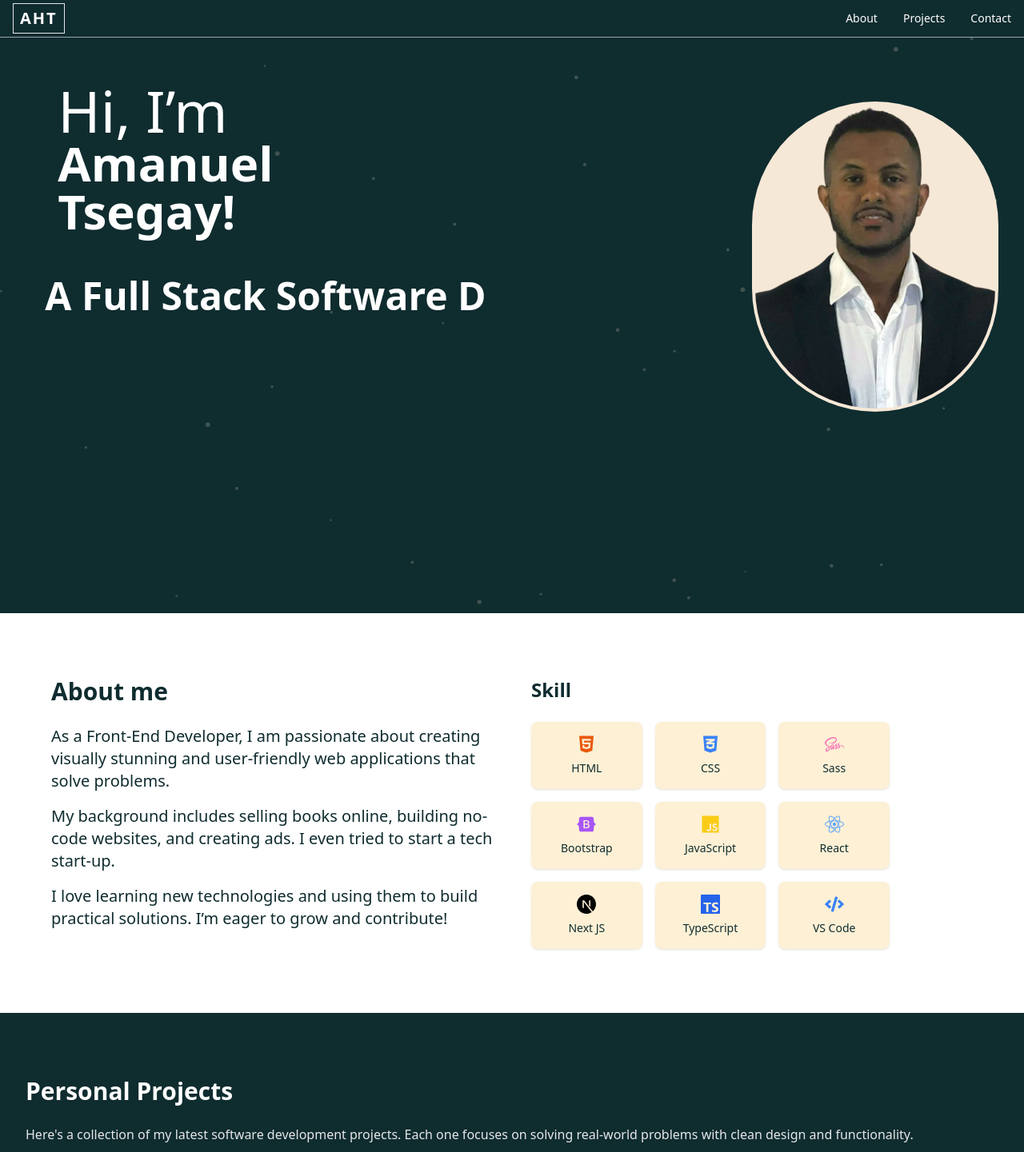
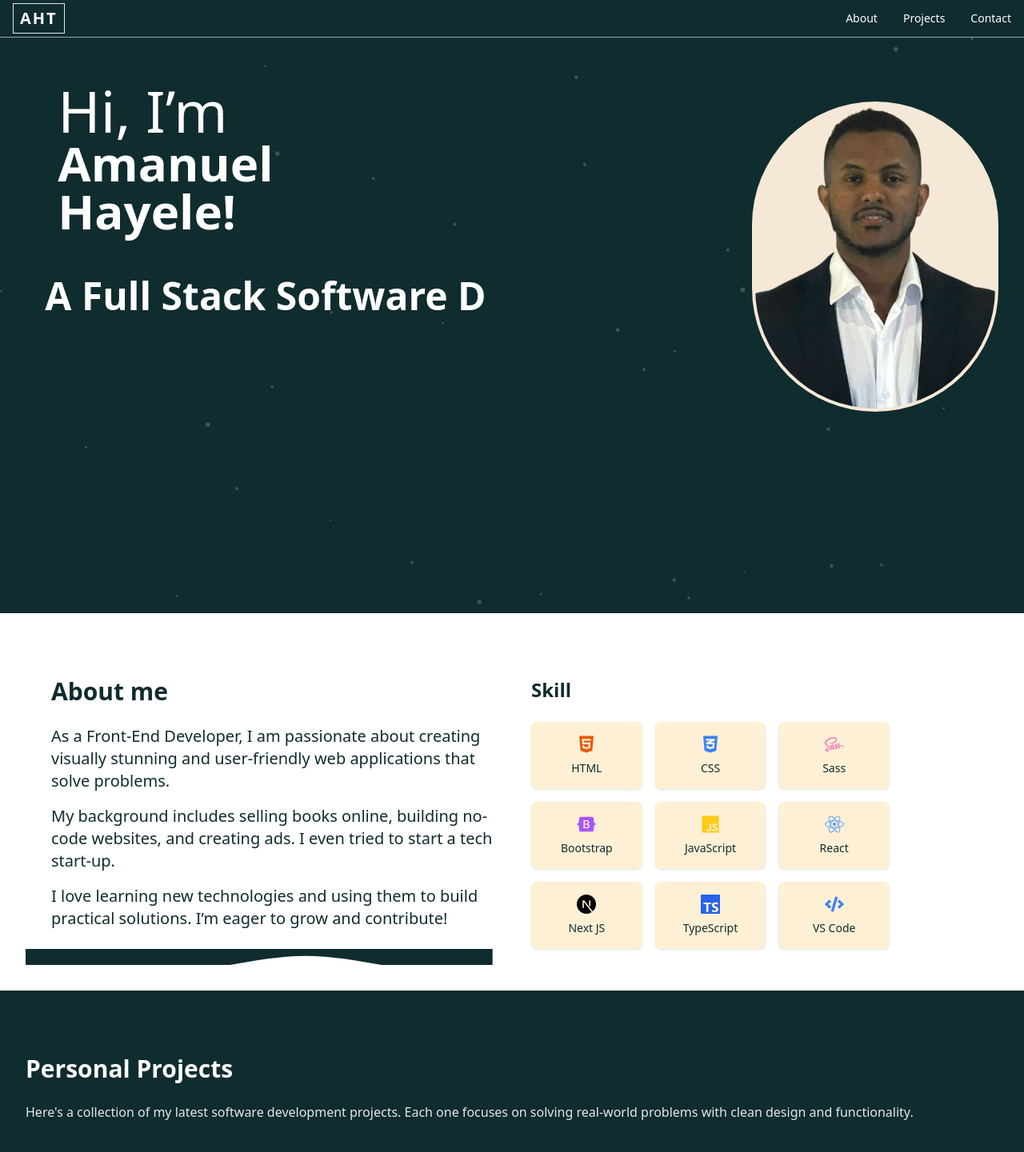
Before and after one commit to amanuelHT/portfolio, a React (Create React App) app: page / in a window 1280 px wide. Shown: the top 1441 px of the page at 80% size. Built offline with nearby package versions, Linux system fonts and the light colour scheme.

Commit message:
added Wave Separator between sections

```diff
--- a/public/index.html
+++ b/public/index.html
@@ -4,28 +4,21 @@
     <meta charset="utf-8" />
     <link rel="icon" href="%PUBLIC_URL%/favicon.ico" />
     <meta name="viewport" content="width=device-width, initial-scale=1" />
-    <meta name="theme-color" content="#000000" />
-    <meta
-      name="description"
-      content="Web site created using create-react-app"
-    />
+    <meta name="theme-color" content="#0f2c2f" />
+    <meta name="description" content="Portfolio website for Amanuel Tsegay, a full stack software developer skilled in React, Node.js, DevOps, and Data Engineering." />
+
+    <!-- SEO & Social -->
+    <title>amanuelHT</title>
+    <meta property="og:title" content="AHT.dev | Full Stack Software Developer" />
+    <meta property="og:description" content="Explore Amanuel's latest projects, skills, and contact details." />
+    <meta property="og:image" content="%PUBLIC_URL%/profile.png" />
+    <meta property="og:type" content="website" />
+
+
     <link rel="apple-touch-icon" href="%PUBLIC_URL%/logo192.png" />
-    <!--
-      manifest.json provides metadata used when your web app is installed on a
-      user's mobile device or desktop. See https://developers.google.com/web/fundamentals/web-app-manifest/
-    -->
     <link rel="manifest" href="%PUBLIC_URL%/manifest.json" />
-    <!--
-      Notice the use of %PUBLIC_URL% in the tags above.
-      It will be replaced with the URL of the `public` folder during the build.
-      Only files inside the `public` folder can be referenced from the HTML.
+  </head>
 
-      Unlike "/favicon.ico" or "favicon.ico", "%PUBLIC_URL%/favicon.ico" will
-      work correctly both with client-side routing and a non-root public URL.
-      Learn how to configure a non-root public URL by running `npm run build`.
-    -->
-    <title>React App</title>
-  </head>
   <body>
     <noscript>You need to enable JavaScript to run this app.</noscript>
     <div id="root"></div>
--- a/src/components/About.jsx
+++ b/src/components/About.jsx
@@ -56,6 +56,22 @@ const About = () => {
           </div>
         </div>
       </div>
+
+      {/* Wave Separator */}
+<div className="relative -mb-12">
+  <svg
+    viewBox="0 0 3000 50"
+    xmlns="http://www.w3.org/2000/svg"
+    className="w-full h-auto"
+    preserveAspectRatio="none"
+  >
+    <path
+      fill="#0f2c2f"
+      d="M0,64L48,69.3C96,75,192,85,288,85.3C384,85,480,75,576,58.7C672,43,768,21,864,21.3C960,21,1056,43,1152,58.7C1248,75,1344,85,1392,90.7L1440,96L1440,0L1392,0C1344,0,1248,0,1152,0C1056,0,960,0,864,0C768,0,672,0,576,0C480,0,384,0,288,0C192,0,96,0,48,0L0,0Z"
+    ></path>
+  </svg>
+</div>
+
     </section>
   );
 };
--- a/src/components/Footer.jsx
+++ b/src/components/Footer.jsx
@@ -48,8 +48,8 @@ const Footer = () => {
       />
 
            <div className="relative z-10 max-w-5xl mx-auto">
-       {/* Footer Content
-  <p className="text-lg font-semibold mb-6">Let’s get social!</p> */}
+       {/* Footer Content */
+  <p className="text-lg font-semibold mb-6">Social!</p> }
 
         {/* Social Icons */}
         <div className="flex justify-center gap-6 mb-6">
@@ -88,7 +88,7 @@ const Footer = () => {
         </div>
 
         <p className="text-sm">
-          &copy; {new Date().getFullYear()} Amanuel Tsegay. All rights reserved.
+          &copy; {new Date().getFullYear()} Amanuel Hayele. All rights reserved.
         </p>
       </div>
     </footer>
--- a/src/components/Hero.jsx
+++ b/src/components/Hero.jsx
@@ -55,7 +55,7 @@ const Hero = () => {
 
   Hi, I’m <br />
   <span className="text-5xl md:text-6xl text-white font-bold block">Amanuel</span>
-  <span className="text-5xl md:text-6xl font-bold  text-white block">Tsegay!</span>
+  <span className="text-5xl md:text-6xl font-bold  text-white block">Hayele!</span>
 </h1>
 
 {/* Spacing before subtitle */}
```
